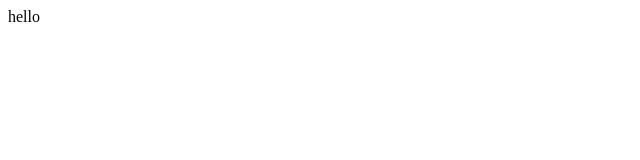
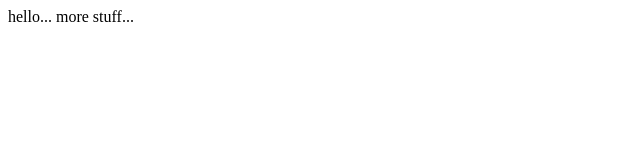
Before and after one commit to bax2B/DemoSite, a plain HTML site: page index.html in a window 1280 px wide. Shown: the full height of the page, 0-640 px from the left. Drawn offline with Linux system fonts and the light colour scheme.

Commit message:
Update index.html

```diff
--- a/index.html
+++ b/index.html
@@ -6,6 +6,6 @@
     <title>Test</title>
 </head>
 <body>
-    hello
+    hello...   more stuff...
 </body>
 </html>
```
